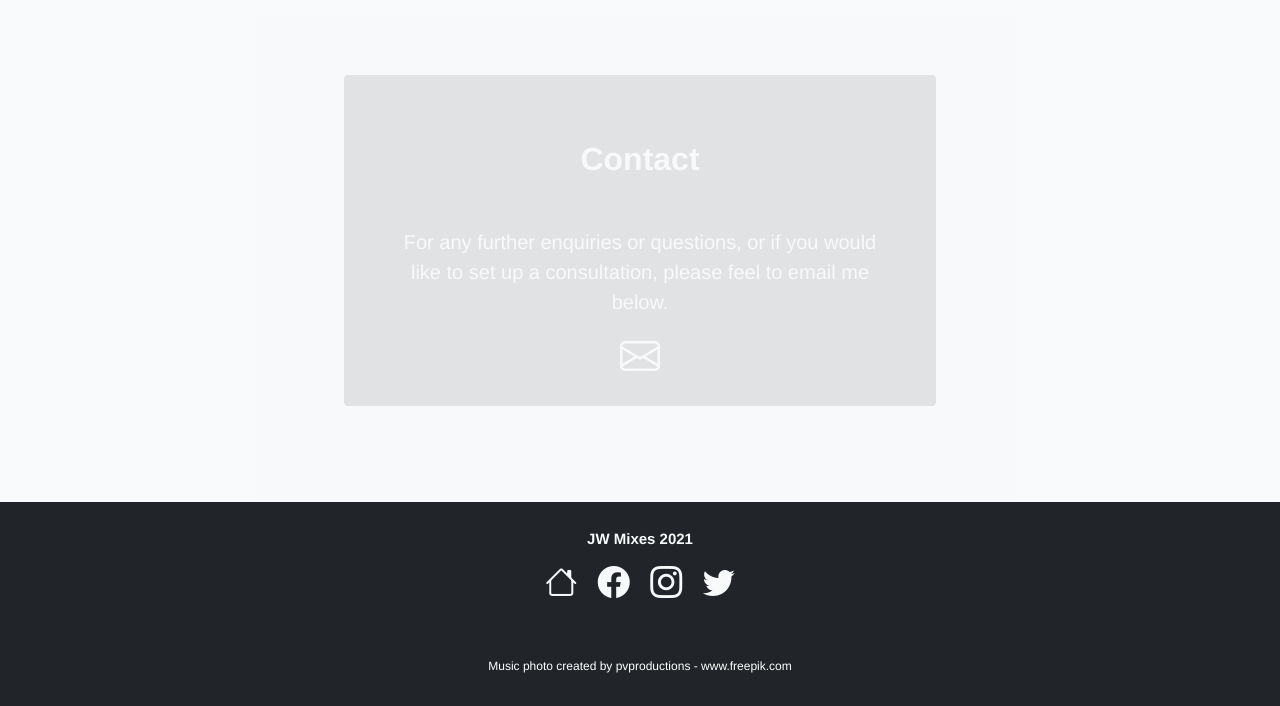
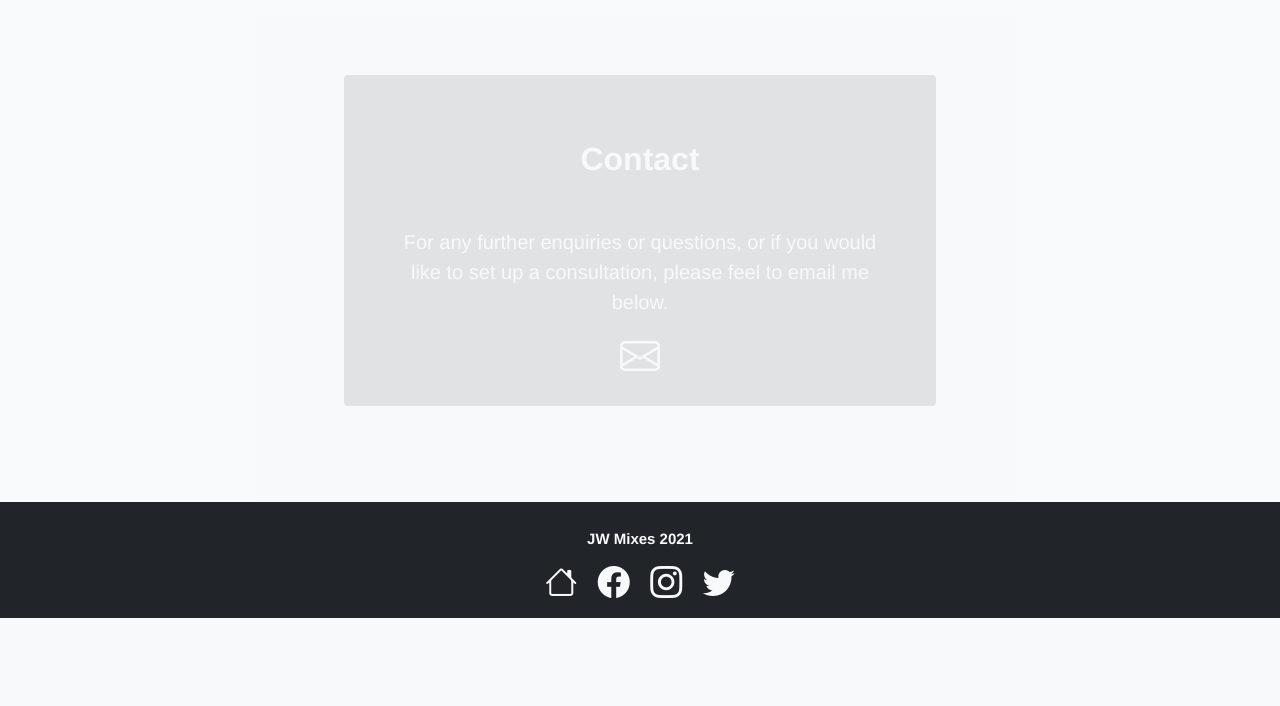
Before and after one commit to jwatkins92/jwmixes.github.io, a plain HTML site: page index.html in a window 1280 px wide. Shown: the part 3034-3740 px from the top of the page. After the commit the page ends 3652 px from the top, so only its background shows below. Drawn offline with nearby package versions, Linux system fonts and the light colour scheme.

Commit message:
Add files via upload

```diff
--- a/index.html
+++ b/index.html
@@ -563,10 +563,6 @@ Newsletter -->
         <a href="https://www.instagram.com/" target="_blank" class="bi bi-instagram h2 text-light mx-2"></a>
         <a href="https://www.twitter.com/" target="_blank" class="bi bi-twitter h2 text-light mx-2"></a>
 
-        <p class="pt-5">
-
-        <a href="https://www.freepik.com/photos/music" style="text-decoration: none; color: white;"><sub>Music photo created by pvproductions - www.freepik.com</sub></a></p>
-
   </div>
 
 </footer>
```
